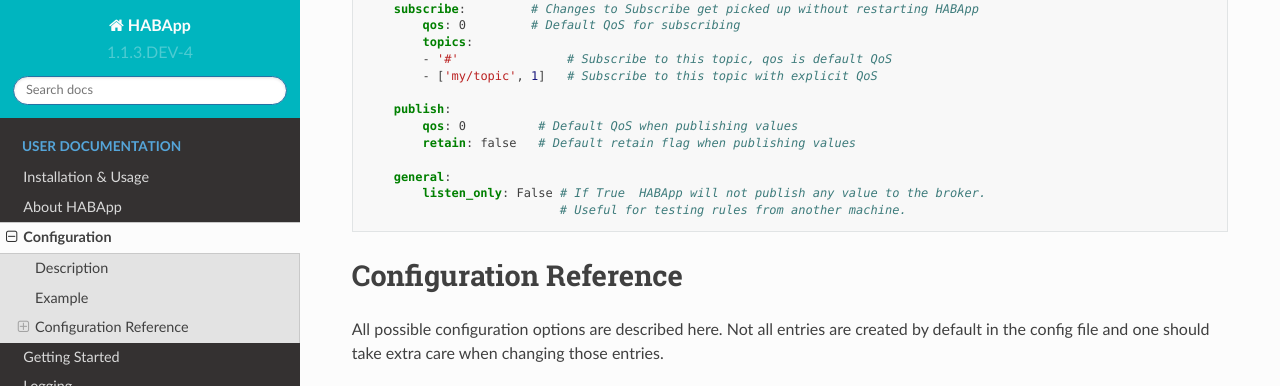
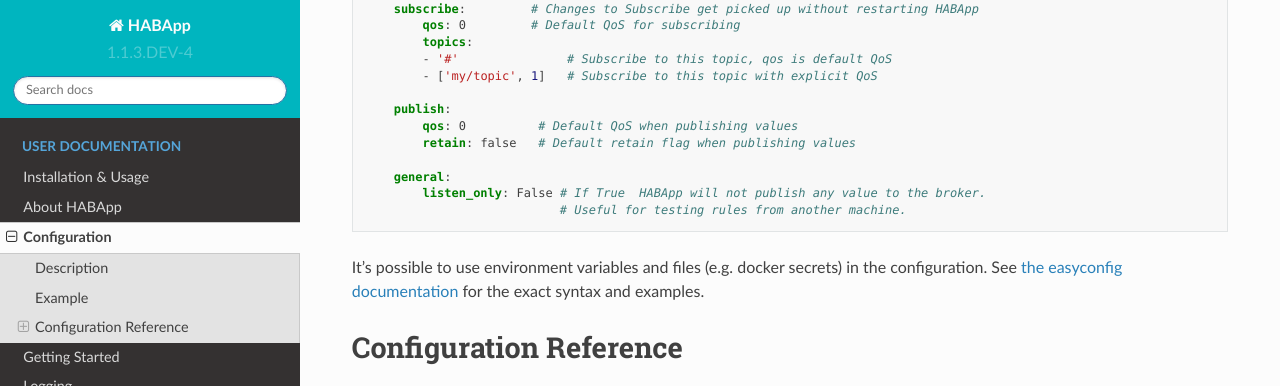
Before and after one commit to spacemanspiff2007/HABApp, a Sphinx documentation site: the page built from docs/configuration.rst, in a window 1280 px wide and 900 px high, scrolled down 1293 px, cut to the strip 0-386 px from the top of the window. Built offline with Sphinx 7.4.7 and the Read the Docs theme 2.0.0, drawn with Linux system fonts in a browser that asks for light colours.

Commit message:
Doc fixes

```diff
--- a/docs/configuration.rst
+++ b/docs/configuration.rst
@@ -79,6 +79,9 @@
             listen_only: False # If True  HABApp will not publish any value to the broker.
                                # Useful for testing rules from another machine.
 
+
+It's possible to use environment variables and files (e.g. docker secrets) in the configuration.
+See `the easyconfig documentation <https://easyconfig.readthedocs.io>`_ for the exact syntax and examples.
 
 
 Configuration Reference
--- a/docs/interface_openhab.rst
+++ b/docs/interface_openhab.rst
@@ -474,6 +474,7 @@
 Transformations are loaded every time when HABApp connects to openHAB.
 OpenHAB does not issue an event when the transformations change so in order for HABApp to
 pick up the changes either HABApp or openHAB has to be restarted.
+Available transformations are logged on connect.
 
 map
 ======================================
```
Also changed, not shown: readme.md (+4 -0 lines).
